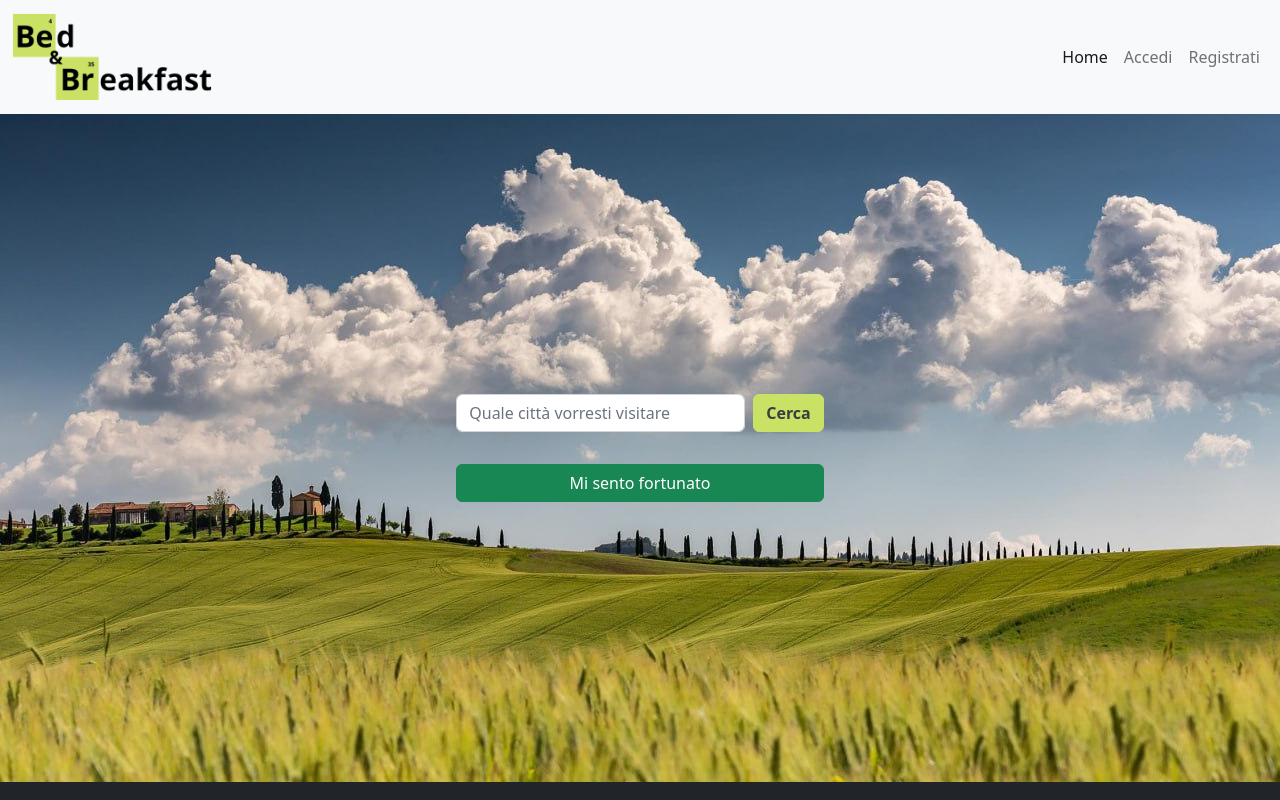
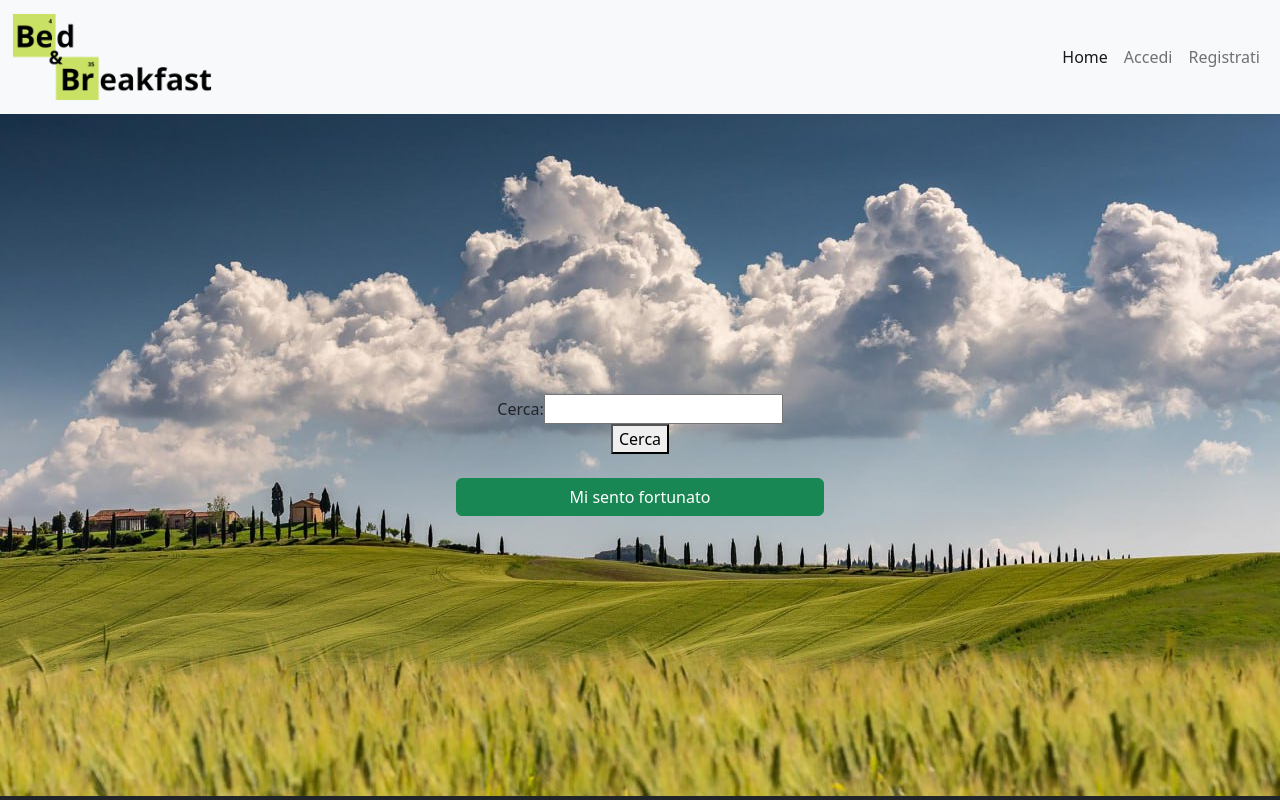
Before and after one commit to andreamorandi/fp-boolbnb-front, a Vue app: page / in a window 1280 px wide. Shown: the top 800 px of the page. Built offline with nearby package versions, Linux system fonts and the light colour scheme.

Commit message:
Add: search logic

```diff
--- a/package.json
+++ b/package.json
@@ -12,6 +12,7 @@
     "@fortawesome/fontawesome-free": "^6.2.1",
     "axios": "^1.3.2",
     "bootstrap": "^5.2.2",
+    "geolib": "^3.3.3",
     "vue": "^3.2.45",
     "vue-router": "^4.1.6"
   },
--- a/src/components/AppBanner.vue
+++ b/src/components/AppBanner.vue
@@ -1,10 +1,32 @@
 <script>
+import { store } from '../store';
+import axios from 'axios';
 export default {
     name: 'AppBanner',
+    data() {
+        return {
+            store,
+            full_address: '',
+            apartments: [],
+        }
+    },
     methods: {
         goList() {
             this.$router.push({ name: "apartments" });
-        }
+        },
+        search() {
+            const options = {
+                params: {
+                    full_address: this.full_address
+                }
+            };
+            axios.get(`${this.store.apiBaseUrl}/api/apartments`, options).then(resp => {
+                this.apartments = resp.data.apartmets;
+                console.log(resp.data.apartments);
+            }).catch(error => {
+        console.log(error);
+    });
+        },
     },
 }
 </script>
@@ -14,10 +36,20 @@ export default {
             <div class="container-fluid">
                 <div class="search-form">
                     <div class="form-appartament">
-                        <form class="d-flex flex-sm-row flex-column" role="search">
-                        <input class="form-control search-tab mb-2" type="search" placeholder="Quale città vorresti visitare" aria-label="Cerca appartamenti">
-                        <button id="btn-color" class="btn search-btn ms-2 mb-2" type="submit">Cerca</button>
-                      </form>
+                        <form @submit.prevent="submitForm">
+                            <div>
+                                <label for="search">Cerca:</label>
+                                <input type="text" id="search" v-model="full_address" required>
+                            </div>
+                            <button type="button" @click="this.search" @click.prevent="goList()">Cerca</button>
+                        </form>
+
+
+
+                        <!-- <label class="d-flex flex-sm-row flex-column" role="search">
+                            <input class="form-control input-search mb-2" type="search" placeholder="Quale città vorresti visitare" aria-label="Cerca appartamenti" v-model="this.full_address">
+                            <button id="btn-color" class="btn search-btn ms-2 mb-2" type="submit">Cerca</button>
+                        </label> -->
                       <a @click.prevent="goList()" class="btn btn-success mt-4" href="">Mi sento fortunato</a>
                     </div>
                 </div>
--- a/src/main.js
+++ b/src/main.js
@@ -2,5 +2,6 @@ import { createApp } from 'vue';
 import App from './App.vue';
 import "@fortawesome/fontawesome-free/css/all.min.css";
 import { router } from "./router";
+// import "./search";
 
 createApp(App).use(router).mount('#app');
--- a/src/pages/ApartmentsList.vue
+++ b/src/pages/ApartmentsList.vue
@@ -1,22 +1,31 @@
   <script>
-import axios from 'axios';
+// import axios from 'axios';
 import ApartmentCard from '../components/ApartmentCard.vue';
-import { store } from '../store';
+// import { store } from '../store';
 
 export default {
     name: "ApartmentsList",
-    data() {
-        return {
-            store,
-            apartments: [],
-            // query: "",
-        };
-    },
-    created() {
-        this.getApartments();
-    },
+    // data() {
+    //     return {
+    //         store,
+    //         apartments: [],
+    //     };
+    // },
+    // created() {
+    //     this.getApartments();
+    // },
     methods: {
-        getApartments() {
+        // getApartments() {
+        //     const options = {
+        //         params: {
+        //             ...this.query && {}
+        //         }
+        //     };
+        //     axios.get(`${this.store.apiBaseUrl}/api/apartments`).then(resp => {
+        //         this.apartments = resp.data.results;
+        //     });
+        // },
+        search() {
             const options = {
                 params: {
                     ...this.query && {}
--- a/src/store.js
+++ b/src/store.js
@@ -2,4 +2,5 @@ import { reactive } from "vue";
 
 export const store = reactive({
     apiBaseUrl: "http://127.0.0.1:8000",
+    full_address: '',
 });
```
Also changed, not shown: src/search.js (added, +24 -0 lines), 1 other file (tests, documents, lock files or other folders).
